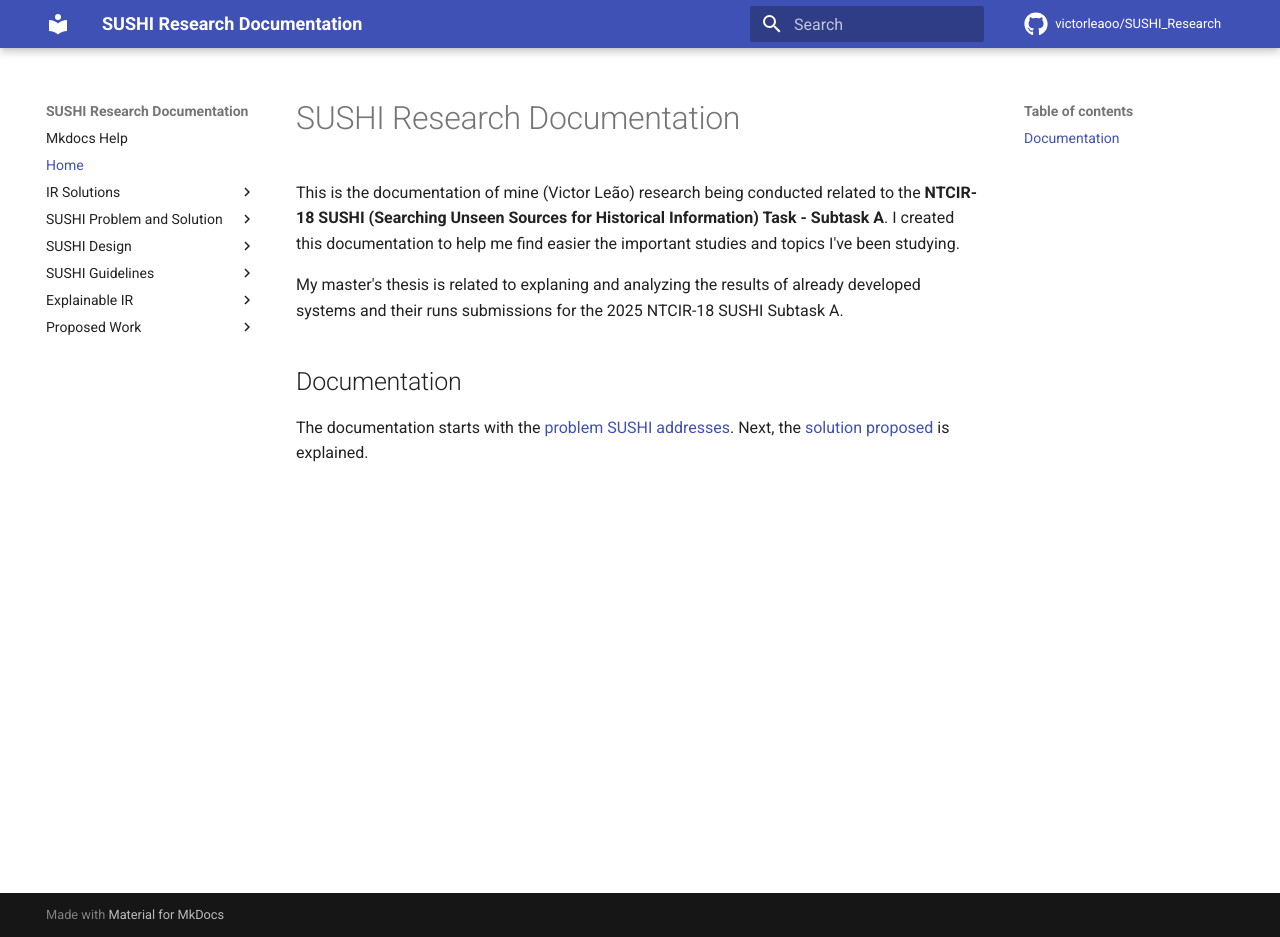
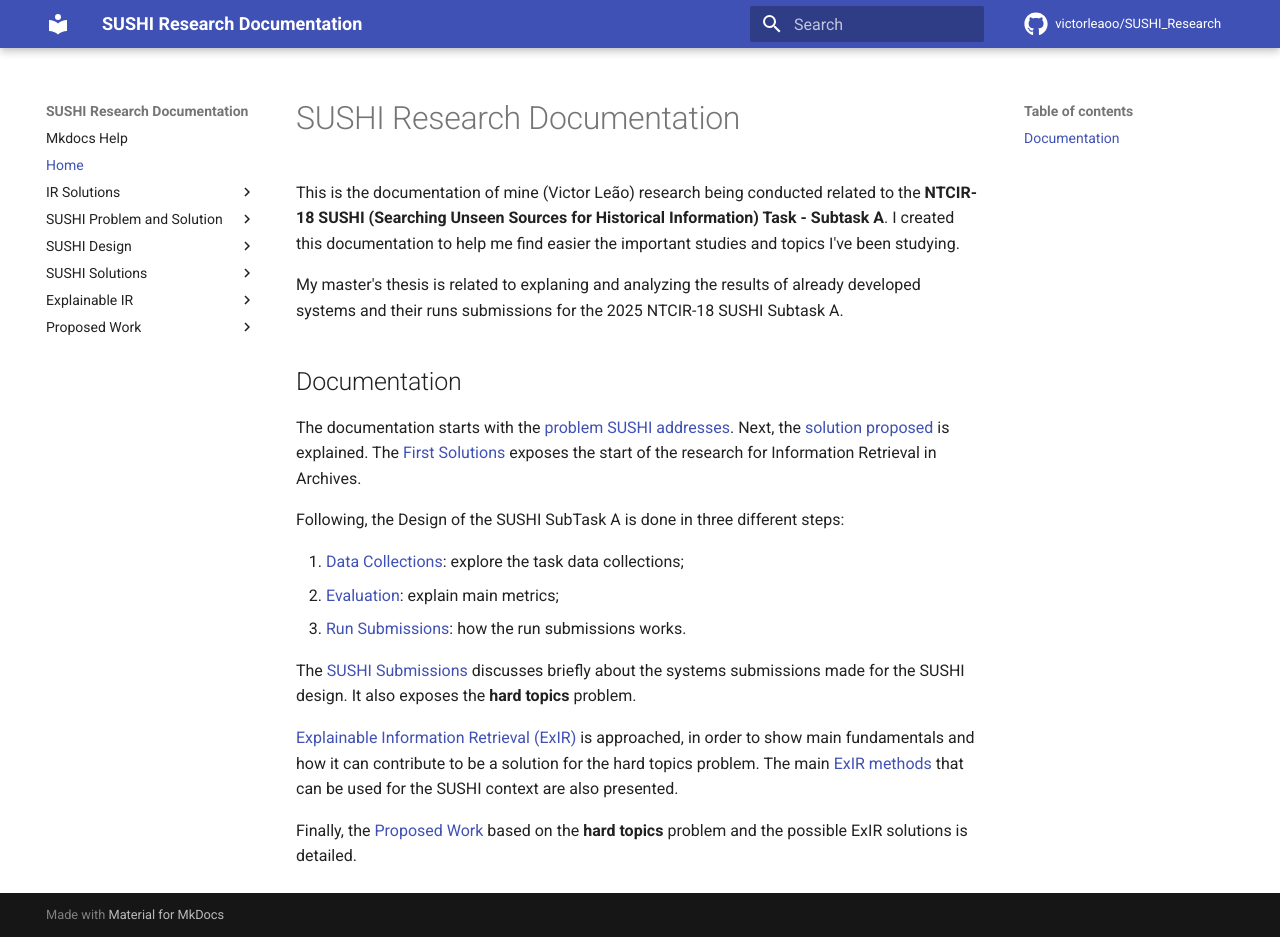
Before and after one commit to victorleaoo/SUSHI_Information_Retrieval_Archives, an MkDocs documentation site: the page built from docs/index.md, in a window 1280 px wide and 937 px high. Built offline with MkDocs 1.6.1 and Material for MkDocs 9.7.7, drawn with Linux system fonts in a browser that asks for light colours; comment, search, counter and statistics services are not loaded.

Commit message:
Adding Home doc

```diff
--- a/docs/index.md
+++ b/docs/index.md
@@ -6,4 +6,16 @@ My master's thesis is related to explaning and analyzing the results of already
 
 ## Documentation
 
-The documentation starts with the [problem SUSHI addresses](1_sushi_problem/1_index.md). Next, the [solution proposed](1_sushi_problem/2_solution.md) is explained.
+The documentation starts with the [problem SUSHI addresses](1_sushi_problem/1_index.md). Next, the [solution proposed](1_sushi_problem/2_solution.md) is explained. The [First Solutions](1_sushi_problem/3_first_solutions.md) exposes the start of the research for Information Retrieval in Archives.
+
+Following, the Design of the SUSHI SubTask A is done in three different steps:
+
+1. [Data Collections](2_sushi_design/2_data.md): explore the task data collections;
+2. [Evaluation](2_sushi_design/3_evaluation.md): explain main metrics;
+3. [Run Submissions](2_sushi_design/4_runs.md): how the run submissions works.
+
+The [SUSHI Submissions](3_sushi_solutions/1_index.md) discusses briefly about the systems submissions made for the SUSHI design. It also exposes the **hard topics** problem.
+
+[Explainable Information Retrieval (ExIR)](4_ir_explain/1_index.md) is approached, in order to show main fundamentals and how it can contribute to be a solution for the hard topics problem. The main [ExIR methods](4_ir_explain/2_models.md) that can be used for the SUSHI context are also presented.
+
+Finally, the [Proposed Work](5_proposed_work/1_index.md) based on the **hard topics** problem and the possible ExIR solutions is detailed.
--- a/mkdocs.yml
+++ b/mkdocs.yml
@@ -23,8 +23,8 @@ nav:
     - Data collections: 2_sushi_design/2_data.md
     - Evaluation: 2_sushi_design/3_evaluation.md
     - Run Submissions: 2_sushi_design/4_runs.md
-  - SUSHI Guidelines:
-    - Guidelines overview: 3_sushi_solutions/1_index.md
+  - SUSHI Solutions:
+    - SUSHI Submissions: 3_sushi_solutions/1_index.md
   - Explainable IR:
     - Explainable IR overview: 4_ir_explain/1_index.md
     - ExIR Methods: 4_ir_explain/2_models.md
```
Also changed, not shown: docs/4_ir_explain/2_models.md (+1 -1 lines).
